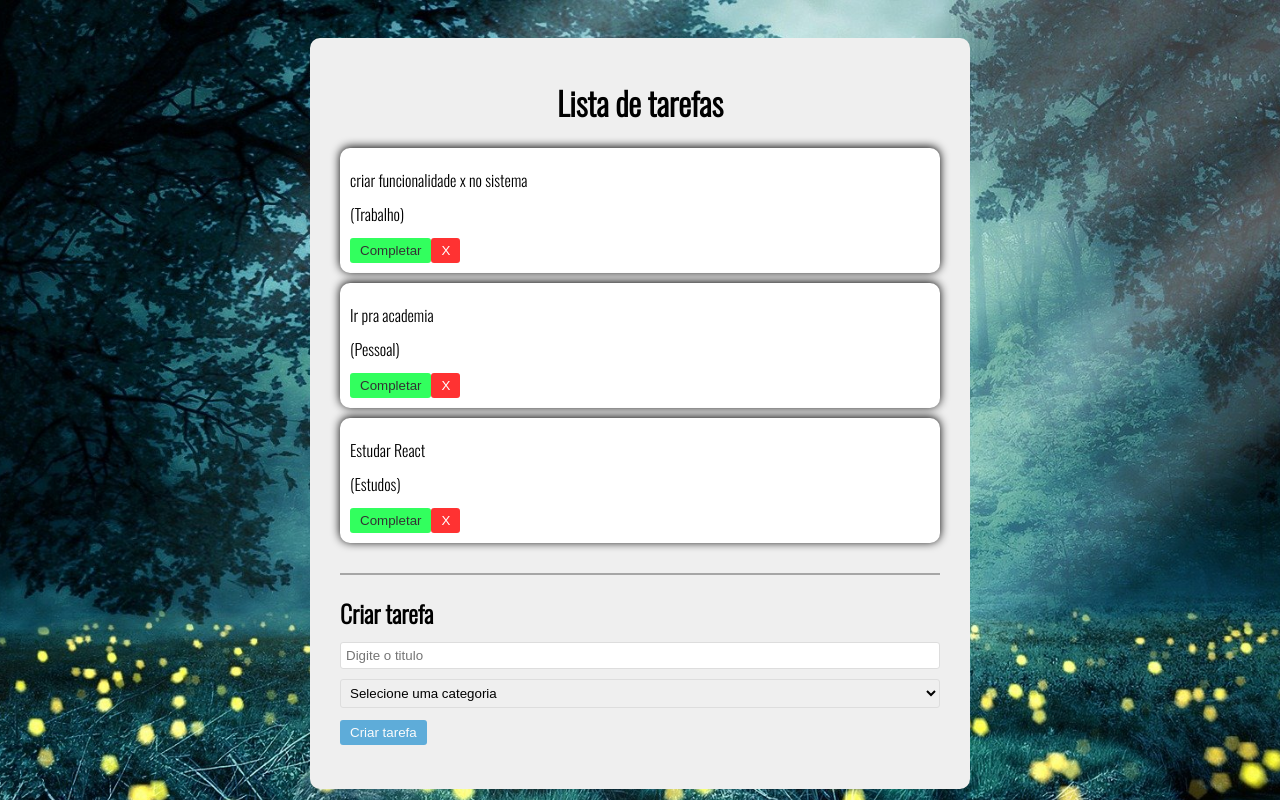
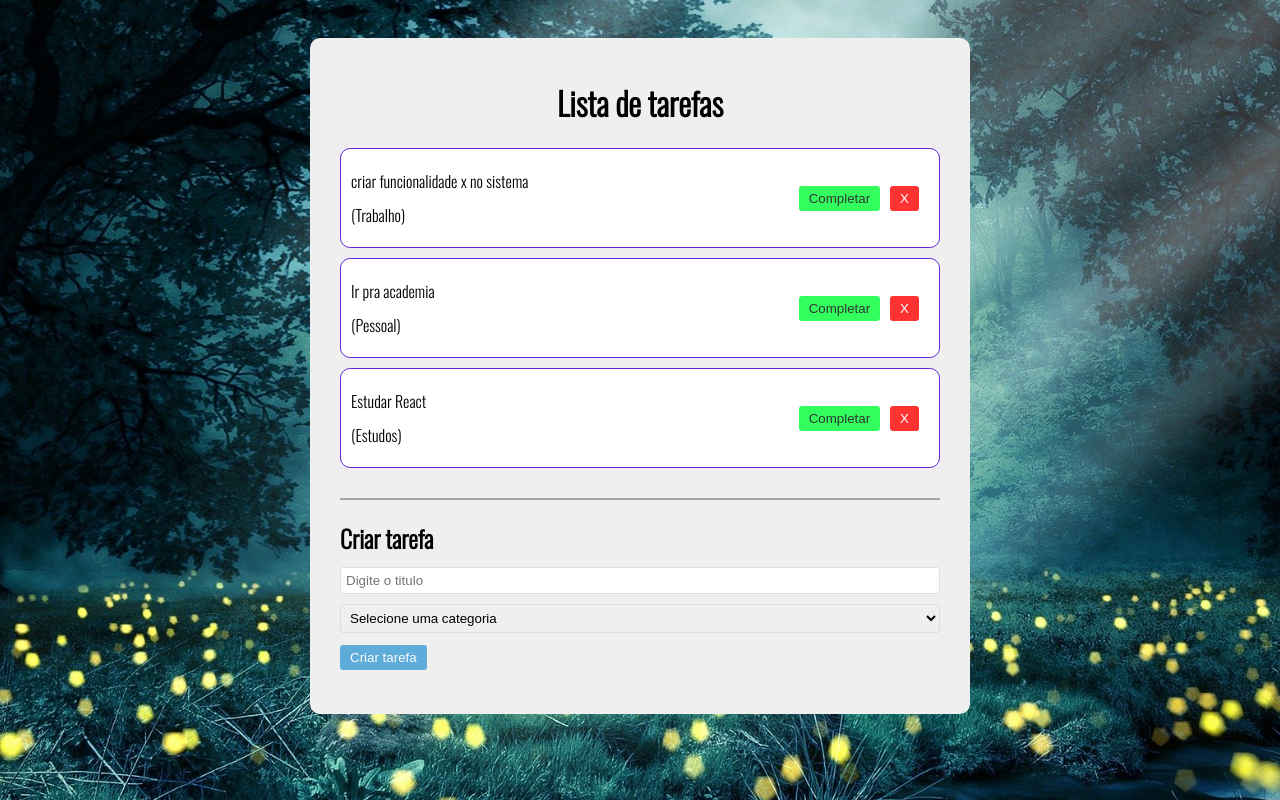
Before and after one commit to Emanuelsyngles/To-Do-List, a React (Vite) app in the folder todo/: page / in a window 1280 px wide. Shown: the top 800 px of the page. Built offline with nearby package versions, Linux system fonts and the light colour scheme; a web font is replaced by a local one.

Commit message:
Layout concluido

```diff
--- a/todo/src/App.css
+++ b/todo/src/App.css
@@ -43,6 +43,7 @@ button {
   background-color: #3a9cd4;
   color: white;
   padding: 5px 10px;
+  margin-right: 10px;
   border: none;
   border-radius: 3px;
   cursor: pointer;
@@ -67,9 +68,9 @@ button:hover {
 }
 
 .remove:hover {
-  transform: rotate(360deg);
-  transition: .5s;
-  border-radius: 50%;
+  opacity: 1.5;
+  scale: 0.9;
+  transition: .4s;
 }
 
 /*Todo-form*/
@@ -80,10 +81,13 @@ button:hover {
 
 .todo {
   background-color: #fff;
-  box-shadow: 0px -1px 10px 0px black;
   padding: 10px;
   margin-bottom: 10px;
   border-radius: 10px;
+  border: 1px solid rgb(96, 44, 217);
+  display: flex;
+  justify-content: space-between;
+  align-items: center;
 }
 
 .todo-list {
```
